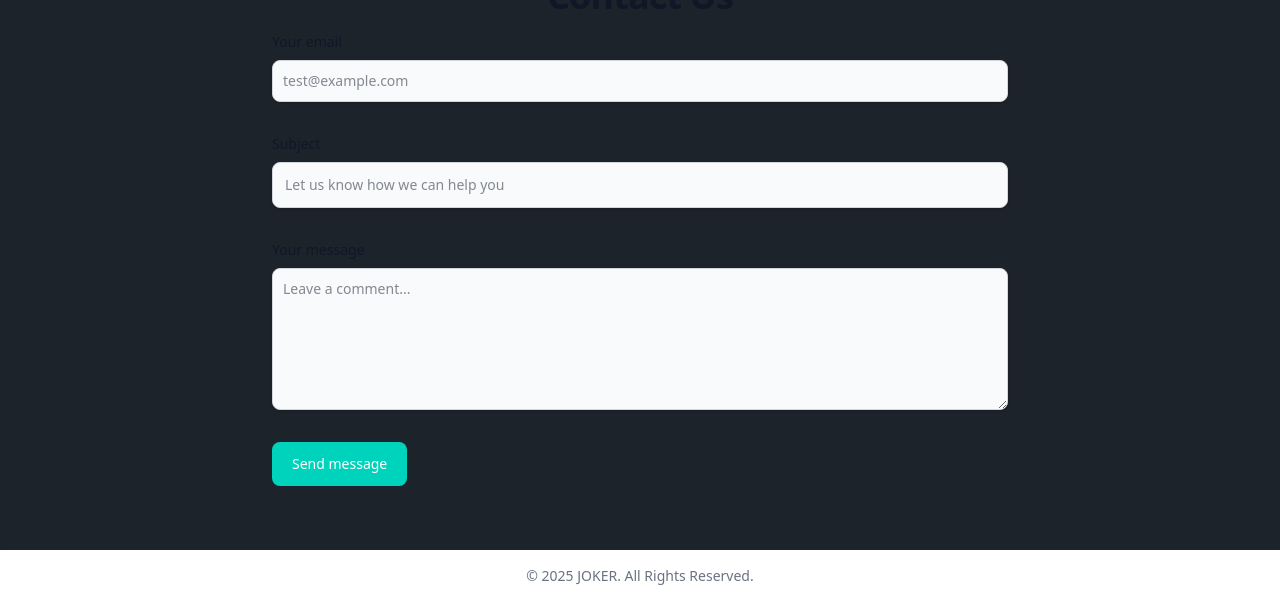
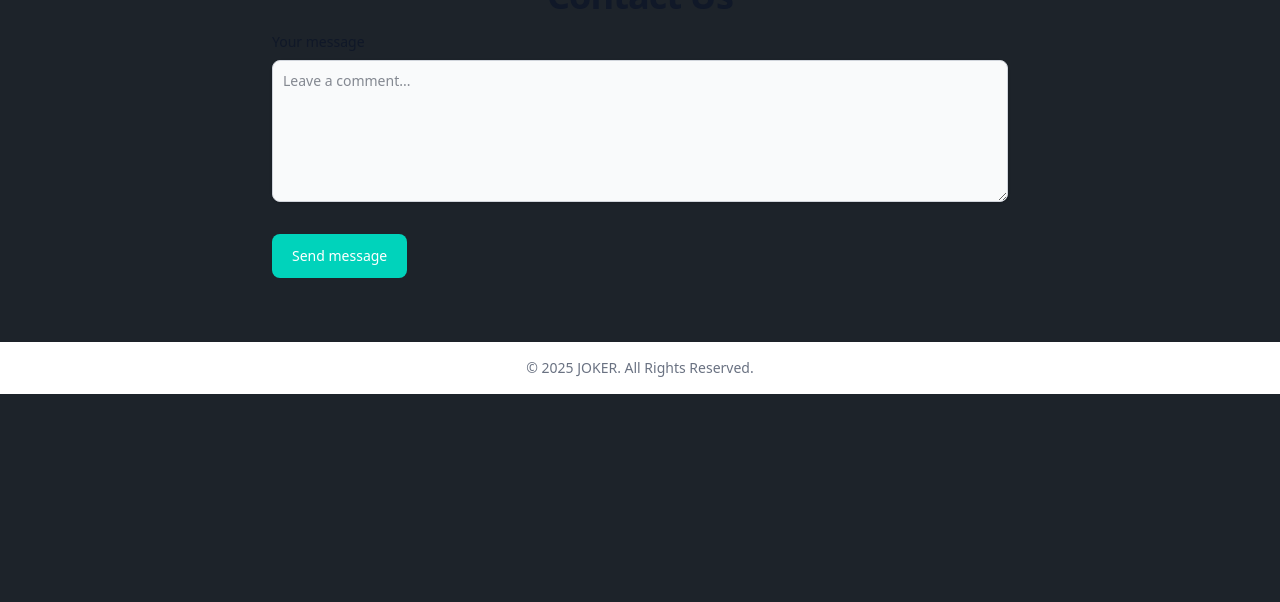
Before and after one commit to wirawanmahardika/joker-landing-page, a React (Vite) app: page / in a window 1280 px wide. Shown: the part 5167-5769 px from the top of the page. After the commit the page ends 5561 px from the top, so only its background shows below. Built offline with nearby package versions, Linux system fonts and the light colour scheme.

Commit message:
feat: menggunakan whatsapp untuk contact

```diff
--- a/src/components/Contact.tsx
+++ b/src/components/Contact.tsx
@@ -1,17 +1,20 @@
 export default function Contact() {
+    const directToWA = (e: any) => {
+        e.preventDefault()
+
+        const noWa = import.meta.env.VITE_WA
+        const message = e.target.message.value
+        const anchorTag = document.createElement("a")
+        anchorTag.href = `https://wa.me/${noWa}?text=${message}`
+        anchorTag.target = "_blank"
+        anchorTag.click()
+    }
+
     return <section id="contact" className="mt-10">
         <div className="py-8 lg:py-16 px-4 mx-auto max-w-screen-md">
             <h2 className="mb-4 text-4xl tracking-tight font-extrabold text-center text-gray-900 dark:text-white">Contact Us</h2>
 
-            <form action="#" className="space-y-8">
-                <div>
-                    <label htmlFor="email" className="block mb-2 text-sm font-medium text-gray-900 dark:text-gray-300">Your email</label>
-                    <input type="email" id="email" className="shadow-sm bg-gray-50 border border-gray-300 text-gray-900 text-sm rounded-lg focus:ring-primary-500 focus:border-primary-500 block w-full p-2.5 dark:bg-gray-700 dark:border-gray-600 dark:placeholder-gray-400 dark:text-white dark:focus:ring-primary-500 dark:focus:border-primary-500 dark:shadow-sm-light" placeholder="test@example.com" required />
-                </div>
-                <div>
-                    <label htmlFor="subject" className="block mb-2 text-sm font-medium text-gray-900 dark:text-gray-300">Subject</label>
-                    <input type="text" id="subject" className="block p-3 w-full text-sm text-gray-900 bg-gray-50 rounded-lg border border-gray-300 shadow-sm focus:ring-primary-500 focus:border-primary-500 dark:bg-gray-700 dark:border-gray-600 dark:placeholder-gray-400 dark:text-white dark:focus:ring-primary-500 dark:focus:border-primary-500 dark:shadow-sm-light" placeholder="Let us know how we can help you" required />
-                </div>
+            <form onSubmit={directToWA} className="space-y-8">
                 <div className="sm:col-span-2">
                     <label htmlFor="message" className="block mb-2 text-sm font-medium text-gray-900 dark:text-gray-400">Your message</label>
                     <textarea id="message" rows={6} className="block p-2.5 w-full text-sm text-gray-900 bg-gray-50 rounded-lg shadow-sm border border-gray-300 focus:ring-primary-500 focus:border-primary-500 dark:bg-gray-700 dark:border-gray-600 dark:placeholder-gray-400 dark:text-white dark:focus:ring-primary-500 dark:focus:border-primary-500" placeholder="Leave a comment..."></textarea>
```
Also changed, not shown: 1 other file (tests, documents, lock files or other folders).
